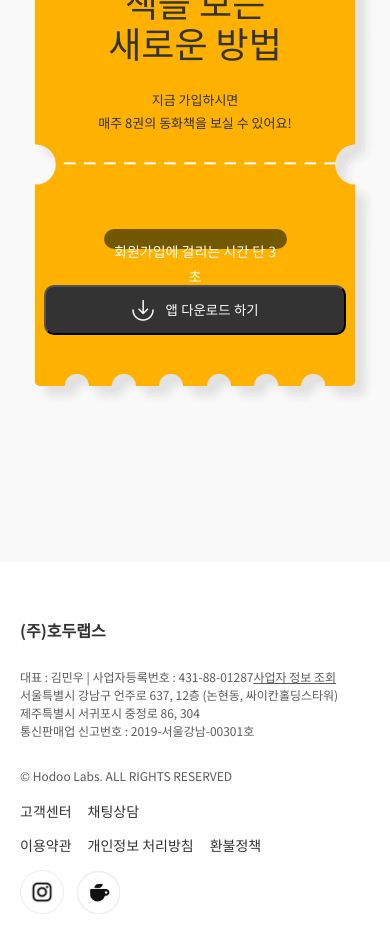
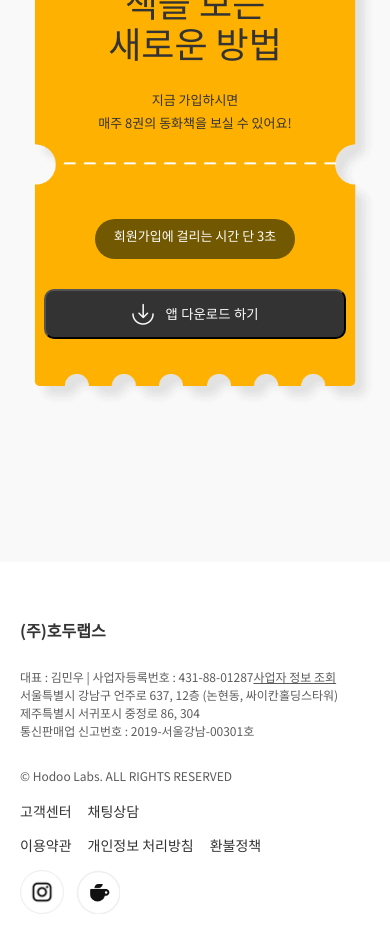
Before and after one commit to PreOnBoarding-Team17/Week3_MainPage, a Next.js app: page / in a window 390 px wide. Shown: the part 6580-7512 px from the top of the page. Built offline with nearby package versions, Linux system fonts and the light colour scheme.

Commit message:
feat #22: Download 컴포넌트 반응형 구현

```diff
--- a/components/Download/index.tsx
+++ b/components/Download/index.tsx
@@ -113,7 +113,7 @@ const DownloadContentText = styled.div<DownloadContentTextInterface>`
 `;
 
 const DownloadContentRight = styled(DownloadContentLeft)`
-  padding-top: 70px;
+  padding-top: 60px;
   @media ${({ theme }) => theme.device.tablet} {
     margin: 0 0 100px 20px;
   }
@@ -124,17 +124,17 @@ const DownloadContentRight = styled(DownloadContentLeft)`
 
 const DownloadContentRightText = styled(DownloadContentText)`
   color: #fff;
-  font-size: 14px;
-  width: 183px;
-  height: 20px;
+  font-size: 13px;
+  width: 200px;
+  height: 40px;
   background-color: #725801;
-  border-radius: 24px;
-  padding: 10px 10px;
+  border-radius: 50px;
+  padding: 5px 10px;
 `;
 
 const DOWNLOADBTNTEXT = '앱 다운로드 하기';
 const DownloadBtn = styled.button`
-  margin-top: 36px;
+  margin: 30px 0;
   padding: 0 85px;
   height: 50px;
   border-radius: 10px;
@@ -146,15 +146,17 @@ const DownloadBtn = styled.button`
   jsutify-content: center;
 
   @media ${({ theme }) => theme.device.tablet} {
-    font-size: 24px;
-    padding: 40px 20px;
-    margin-top: 30px;
+    font-size: 20px;
+    padding: 30px 30px;
+    margin-top: 20px;
+    border-radius: 50px;
   }
 `;
 const DownloadBtnImage = styled.img`
   width: 24px;
   height: 24px;
   margin-right: 10px;
+  border-radius: 10px;
 `;
 
 interface DownloadProps {
```
